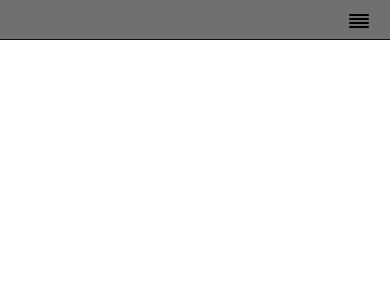
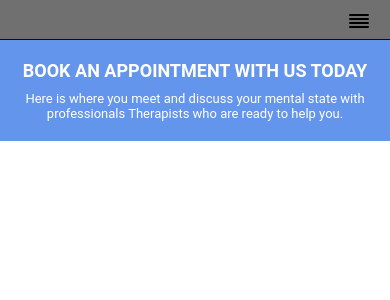
Before and after one commit to Team-TrailBlazers/Mental-Ease-Fronted, a React (Vite) app: page /therapists in a window 390 px wide. Before the commit this address had no page. Shown: the top 300 px of the page. Built offline with nearby package versions, Linux system fonts and the light colour scheme.

Commit message:
done with therapist description

```diff
--- a/src/App.jsx
+++ b/src/App.jsx
@@ -7,6 +7,7 @@ import Navbar from "./Components/NavBar/Navbar";
 import Register from "./Pages/Register/Register";
 import Login from "./Pages/Login/Login";
 import Home  from './Pages/Home/Home';
+import Therapists from "./Pages/Therapists/Therapists";
 
 function App() {
   return (
@@ -14,11 +15,13 @@ function App() {
       <Router>
         <Navbar />
         <Routes>
-          <Route path="/home" element={<Home />} />
+          <Route path="/" element={<Home />} />
           <Route path="/auth/register" element={<Register/>} />
           <Route path="/auth/login" element={<Login/>} />
           <Route path="/stripe" element={<StripePayment />} />
           <Route path="/success" element={<Success />} />
+          <Route path="/therapists" element={<Therapists />} />
+
         </Routes>
         <ToastContainer />
       </Router>
--- a/src/Components/NavBar/Navbar.jsx
+++ b/src/Components/NavBar/Navbar.jsx
@@ -14,21 +14,31 @@ function Navbar() {
         {isOpen ? <GrClose  className="close"/> : <FiAlignJustify className="bars"/>}
       </div>
       <ul className={isOpen ? 'open' : ''}>
+
         <li>
-          <Link to="/home" onClick={() => setIsOpen(false)} style={{color: "white"}}>Home</Link>
+          <Link to="/" onClick={() => setIsOpen(false)} style={{color: "white"}}>Home</Link>
         </li>
+
         <li>
           <Link to="/stripe" onClick={() => setIsOpen(false)} style={{color: "white"}}>Stripe</Link>
         </li>
+
         <li>
           <Link to="/success" onClick={() => setIsOpen(false)} style={{color: "white"}}>Success</Link>
         </li>
+
+        <li>
+          <Link to="/therapists" onClick={() => setIsOpen(false)} style={{color: "white"}}>Therapists</Link>
+        </li>
+
         <li>
           <Link to="/auth/register" onClick={() => setIsOpen(false)} style={{color: "white"}} >Register</Link>
         </li>
+
         <li>
           <Link to="/auth/login" onClick={() => setIsOpen(false)} style={{color: "white"}} >Login</Link>
         </li>
+
       </ul>
     </nav>
   );
--- /dev/null
+++ b/src/Pages/Therapists/Therapists.jsx
@@ -0,0 +1,32 @@
+import React from 'react'
+import "./therapists.css"
+import MentalEasePhoto from "../../assets/images/MentalEasePhoto.png"
+
+
+function Therapists() {
+  return (
+	<div>
+		<div className="welcome-therapist">
+
+			<div className="image-therapists">
+				<img src={MentalEasePhoto} alt="ourMentalEase" style={{width: '150px'}} />
+			</div>
+
+			<div className="text-description">
+				<h2>
+					BOOK AN APPOINTMENT WITH US TODAY
+				</h2>
+
+				<p>
+				Here is where you meet and discuss your mental state with professionals Therapists who are ready to help you.
+				</p>
+
+			</div>
+
+			{/* therapists cards */}
+		</div>
+	</div>
+  )
+}
+
+export default Therapists
--- /dev/null
+++ b/src/Pages/Therapists/therapists.css
@@ -0,0 +1,67 @@
+.welcome-therapist{
+	display: flex;
+	justify-content: space-around;
+	background-color: cornflowerblue;
+	padding:  20px 0px;
+	height: fit-content;
+	color: white;
+}
+
+.image-therapists{
+	display: flex;
+	justify-content: center;
+	align-items: center;
+	width: 35%;
+}
+
+.image-therapists img{
+	width: 100%;
+	height: 100%;
+	object-fit: contain;
+}
+
+.text-description{
+	width: 65%;
+	padding:  20px 0px;
+}
+
+.text-description h2{
+	margin-bottom: 20px;
+}
+
+/* media query at 660px */
+@media screen and (max-width: 660px){
+	.welcome-therapist{
+		flex-direction: column;
+	}
+
+	.image-therapists{
+	display: none;
+}
+	.text-description{
+		width: 100%;
+		padding: 0 20px;
+	}
+
+	.text-description h2{
+		margin-bottom: 10px;
+		font-size: 20px;
+		text-align: center;
+	}
+
+	.text-description p{
+		font-size: 15px;
+		text-align: center;
+	}
+}
+
+@media screen and (max-width: 490px){
+	.text-description h2{
+		font-size: 18px;
+	}
+
+	.text-description p{
+		font-size: 13px;
+	}
+
+}
```
Also changed, not shown: src/assets/images/MentalEasePhoto.png (added).
